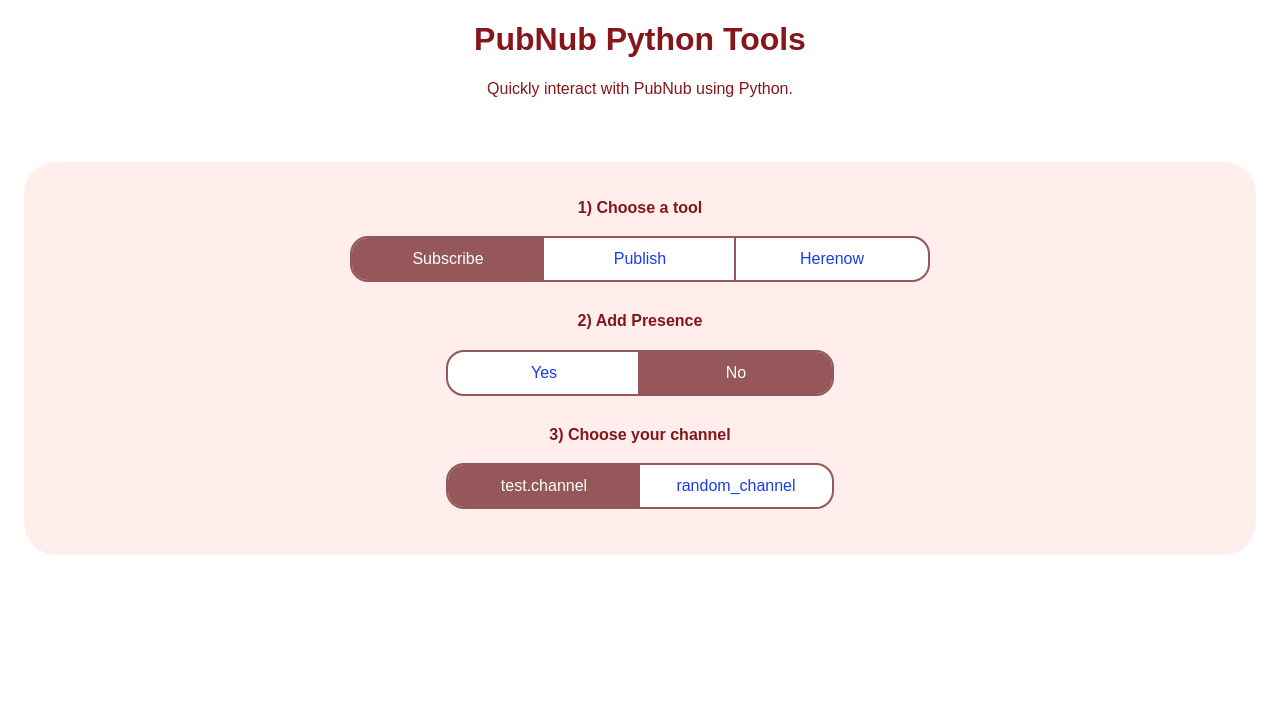
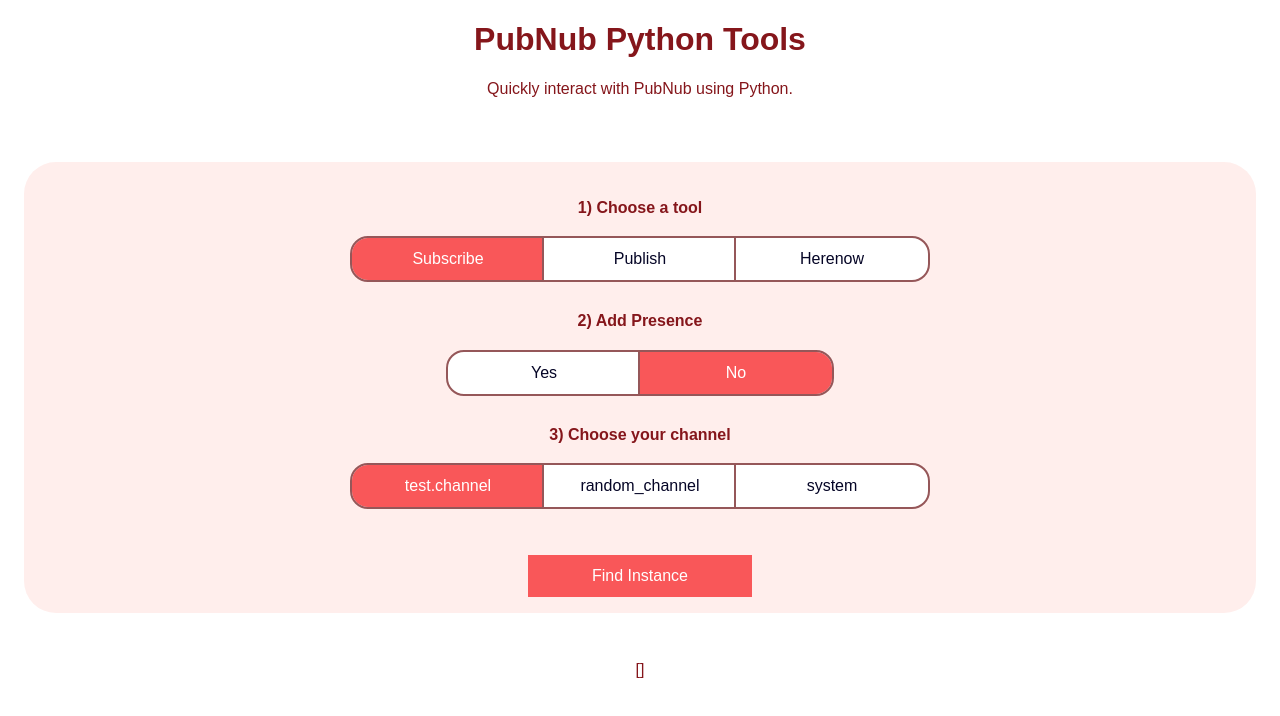
Before and after one commit to sergio-munoz/pubnub-hackathon-eng-2022, a Nuxt app in the folder pubnub-python-tools-frontend/: page / in a window 1280 px wide. Shown: the top 716 px of the page. Built offline with nearby package versions, Linux system fonts and the light colour scheme.

Commit message:
Preparing data for component use.

```diff
--- a/pubnub-python-tools-frontend/app.vue
+++ b/pubnub-python-tools-frontend/app.vue
@@ -1,9 +1,29 @@
-<script setup>
-  const options = reactive({
-    tool: "Subscribe",
-    presence: "No",
-    channel: "test.channel"
-  });
+<script setup lang="ts">
+import { Tool, Channel, instances } from "@/data";
+
+interface OptionState {
+  user_id: String;
+  tool: String;
+  presence: Boolean;
+  channel: String;
+  async: Boolean;
+}
+
+const options = reactive<OptionState>({
+  user_id: 'SYSTEM',
+  tool: Tool.SUBSCRIBE,
+  presence: false,
+  channel: Channel.TEST,
+  async: false
+});
+
+const computeSelectedInstances = () => {
+  const filteredInstances = instances.filter((instance) => instance.user_id === options.user_id)
+  selectedInstances.value = filteredInstances.map(instance => instance.user_id)
+}
+
+const selectedInstances = ref<string[]>([])
+
 </script>
 
 <template>
@@ -15,13 +35,16 @@
         <h4>1) Choose a tool</h4>
         <div class="option-buttons">
           <button class="option option-left"
-          :class="options.tool === 'Subscribe' && 'option-active'"
+          :class="options.tool === Tool.SUBSCRIBE && 'option-active'"
+          @click="options.tool = Tool.SUBSCRIBE"
           >Subscribe</button>
           <button class="option"
-          :class="options.tool === 'Publish' && 'option-active'"
+          :class="options.tool === Tool.PUBLISH && 'option-active'"
+          @click="options.tool = Tool.PUBLISH"
           >Publish</button>
           <button class="option option-right"
-          :class="options.tool === 'Herenow' && 'option-active'"
+          :class="options.tool === Tool.HERENOW && 'option-active'"
+          @click="options.tool = Tool.HERENOW"
           >Herenow</button>
 
         </div>
@@ -30,10 +53,12 @@
         <h4>2) Add Presence</h4>
         <div class="option-buttons">
           <button class="option option-left"
-          :class="options.presence === 'Yes' && 'option-active'"
+          :class="options.presence === true && 'option-active'"
+          @click="options.presence = true"
           >Yes</button>
           <button class="option option-right"
-          :class="options.presence === 'No' && 'option-active'"
+          :class="options.presence === false && 'option-active'"
+          @click="options.presence = false"
           >No</button>
         </div>
       </div>
@@ -41,14 +66,28 @@
         <h4>3) Choose your channel</h4>
         <div class="option-buttons">
           <button class="option option-left"
-          :class="options.channel === 'test.channel' && 'option-active'"
+          :class="options.channel === Channel.TEST && 'option-active'"
+          @click="options.channel = Channel.TEST"
           >test.channel</button>
+          <button class="option"
+          :class="options.channel === Channel.RANDOM && 'option-active'"
+          @click="options.channel = Channel.RANDOM"
+          >random_channel</button>
           <button class="option option-right"
-          :class="options.channel === 'random_channel' && 'option-active'"
-          >random_channel</button>
+          :class="options.channel === Channel.SYSTEM && 'option-active'"
+          @click="options.channel = Channel.SYSTEM"
+          >system</button>
         </div>
       </div>
+      <button class="primary" @click="computeSelectedInstances">Find Instance</button>
     </div>
+    <div class="cards-container">
+      <div v-for="instance in selectedInstances" :key="user_id" class="card">
+        <h4>{{ user_id }}</h4>
+        <p>x</p>
+      </div>
+    </div>
+    {{ selectedInstances }}
   </div>
 </template>
 
@@ -62,6 +101,7 @@
 }
 .container.h1 {
   font-size: 3rem;
+  color: rgb(249,87,89);
 }
 
 .options-container {
@@ -85,7 +125,7 @@
   padding: 0.75rem;
   width: 12rem;
   font-size: 1rem;
-  color: rgb(27,60,238);
+  color: rgb(5,5,38);
   cursor: pointer;
   font-weight: 200;
 }
@@ -99,8 +139,44 @@
 }
 
 .option-active {
-  background-color: rgb(149,87,89);
+  background-color: rgb(249,87,89);
   color: white;
 }
 
+.primary {
+  background-color: rgb(249,87,89);
+  color: white;
+  border-radius: 6.5 rem;
+  border: none;
+  padding: 0.75rem 4rem;
+  font-size: 1rem;
+  margin-top: 1rem;
+  cursor: pointer;
+  }
+
+.cards-container {
+  display: flex;
+  margin-top: 3rem;
+  flex-wrap: wrap;
+  }
+
+.card {
+  background-color: rgb(27,60,138);
+  width: 28%;
+  color: white;
+  border-radius: 1rem;
+  padding: 0.75rem;
+  margin-right: 0.5 rem;
+  margin-bottom: 1rem;
+  position: relative;
+}
+
+.card p{
+  position: absolute;
+  top: -28%;
+  left: 92.5%;
+  cursor: pointer;
+  color: rgba(255, 255, 255, 0.178);
+}
+
 </style>
--- /dev/null
+++ b/pubnub-python-tools-frontend/data.ts
@@ -0,0 +1,35 @@
+interface PN {
+    user_id: string
+    tool: Tool
+    presence: boolean
+    channel: Channel
+    async: boolean
+}
+export enum Tool {
+    SUBSCRIBE = 'Subscribe',
+    PUBLISH = 'Publish',
+    HERENOW = 'HereNow',
+}
+
+export enum Channel {
+    TEST = 'test.channel',
+    SYSTEM = 'system',
+    RANDOM = 'test.Uz#77dD1uG',
+}
+
+export const instances: PN[] = [
+    {
+        user_id: 'UUID',
+        tool: Tool.SUBSCRIBE,
+        presence: true,
+        channel: Channel.TEST,
+        async: false
+    },
+    {
+        user_id: 'SYSTEM',
+        tool: Tool.SUBSCRIBE,
+        presence: true,
+        channel: Channel.SYSTEM,
+        async: false
+    },
+]
```
